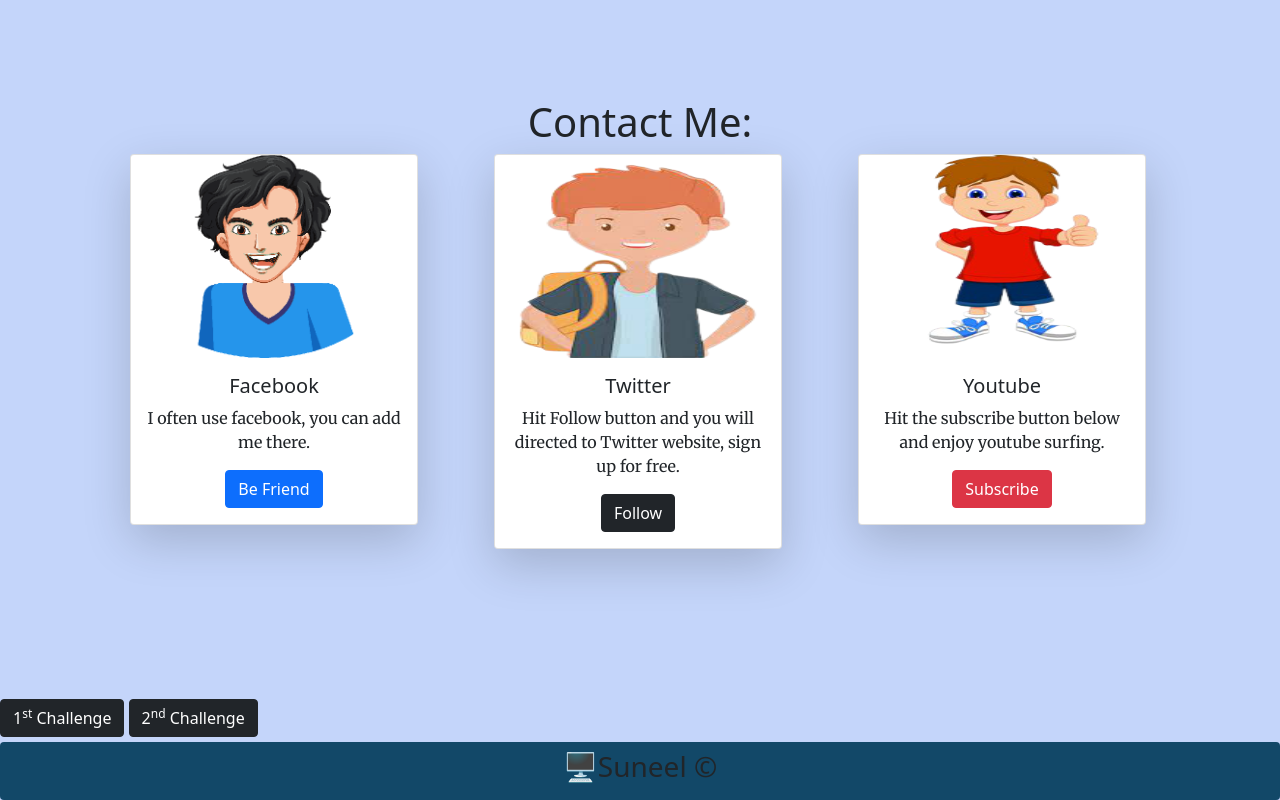
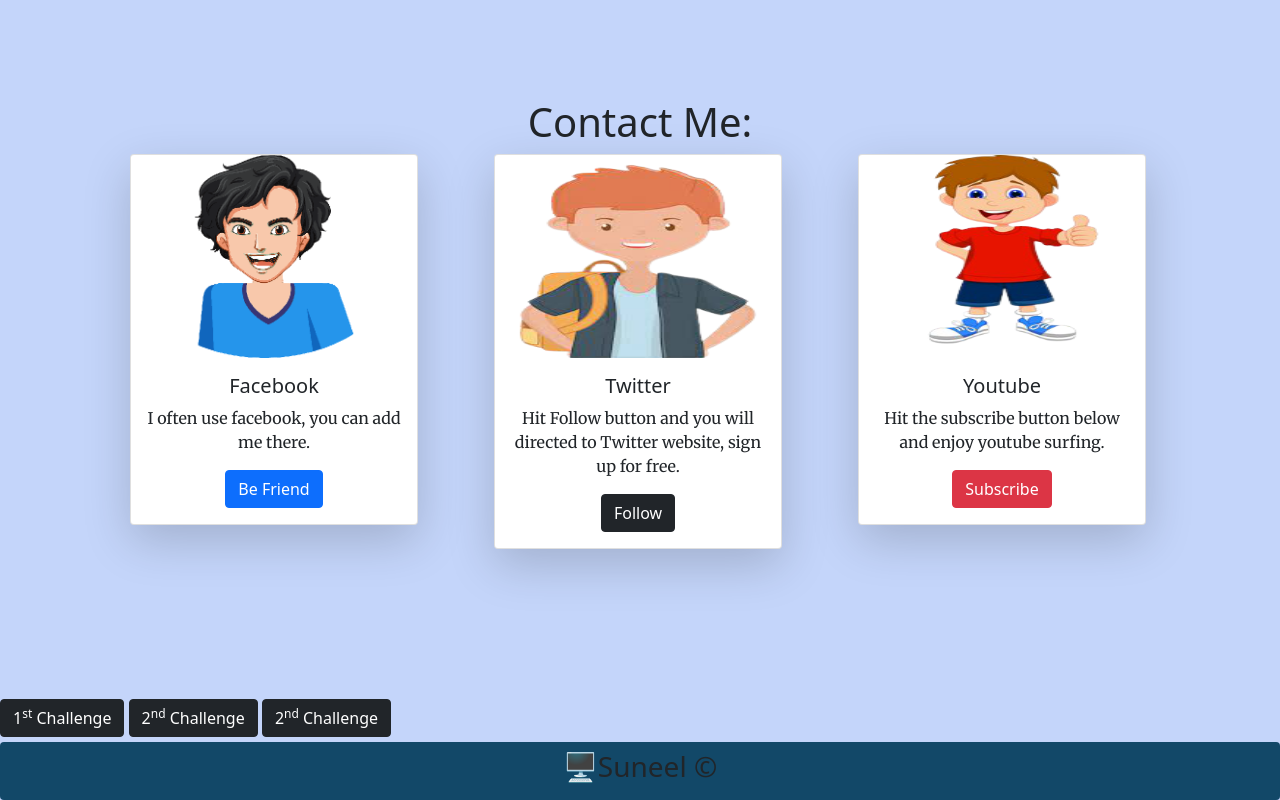
Before and after one commit to Tajpuriya/cv, a plain HTML site: page index.html in a window 1280 px wide. Shown: the part 3470-4270 px from the top of the page. Drawn offline with nearby package versions, Linux system fonts and the light colour scheme.

Commit message:
third challenge added

```diff
--- a/index.html
+++ b/index.html
@@ -228,6 +228,7 @@
     <div style="text-align: left; margin-bottom: 5px;">
       <a href="firstchallenge.html"><button class="btn btn-dark">1<sup>st</sup> Challenge</button></a>
       <a href="secondchallenge.html"><button class="btn btn-dark">2<sup>nd</sup> Challenge</button></a>
+      <a href="thirdchallenge.html"><button class="btn btn-dark">2<sup>nd</sup> Challenge</button></a>
     </div>
 
 
```
